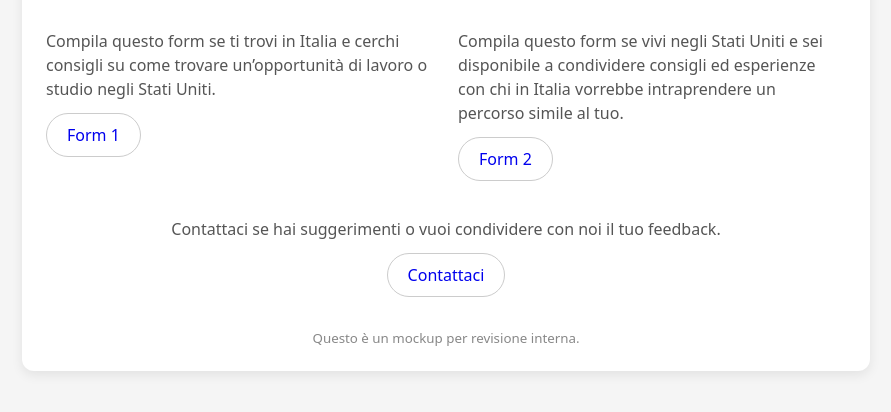
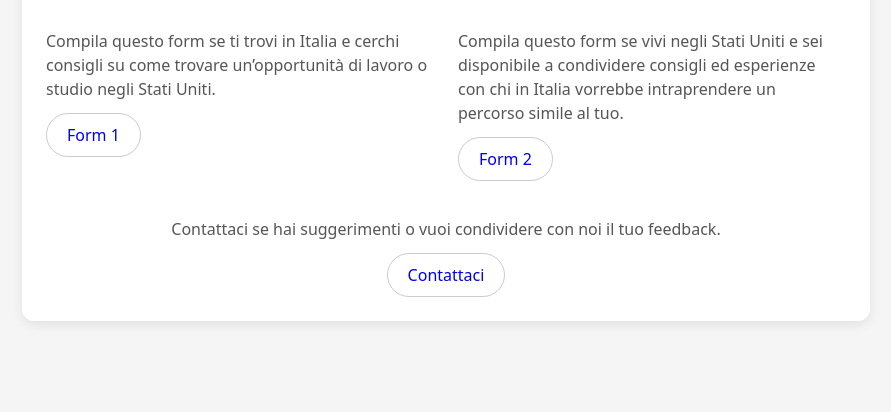
Before and after one commit to riccardo2negri/italian_us_network, a plain HTML site: page index.html in a window 1280 px wide. Shown: the part 204-616 px from the top of the page, without its empty margins (194-1085 px from the left). Drawn offline with Linux system fonts and the light colour scheme.

Commit message:
Remove internal review mockup message from HTML

```diff
--- a/index.html
+++ b/index.html
@@ -123,7 +123,6 @@
       </a>
     </div>
 
-    <small>Questo è un mockup per revisione interna.</small>
   </div>
 </body>
 </html>
```
